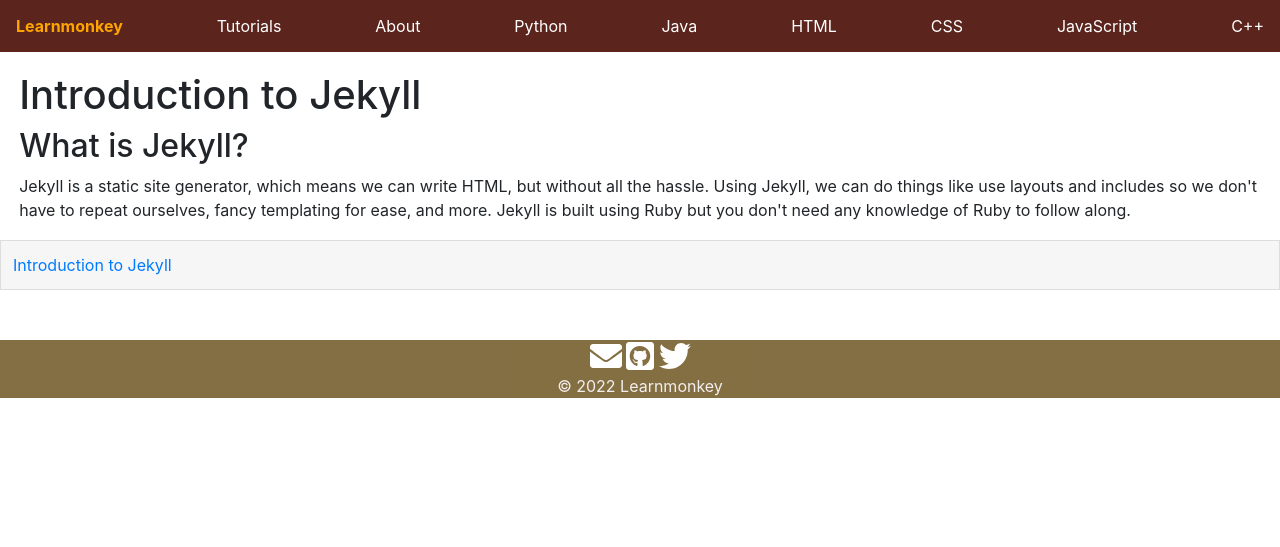
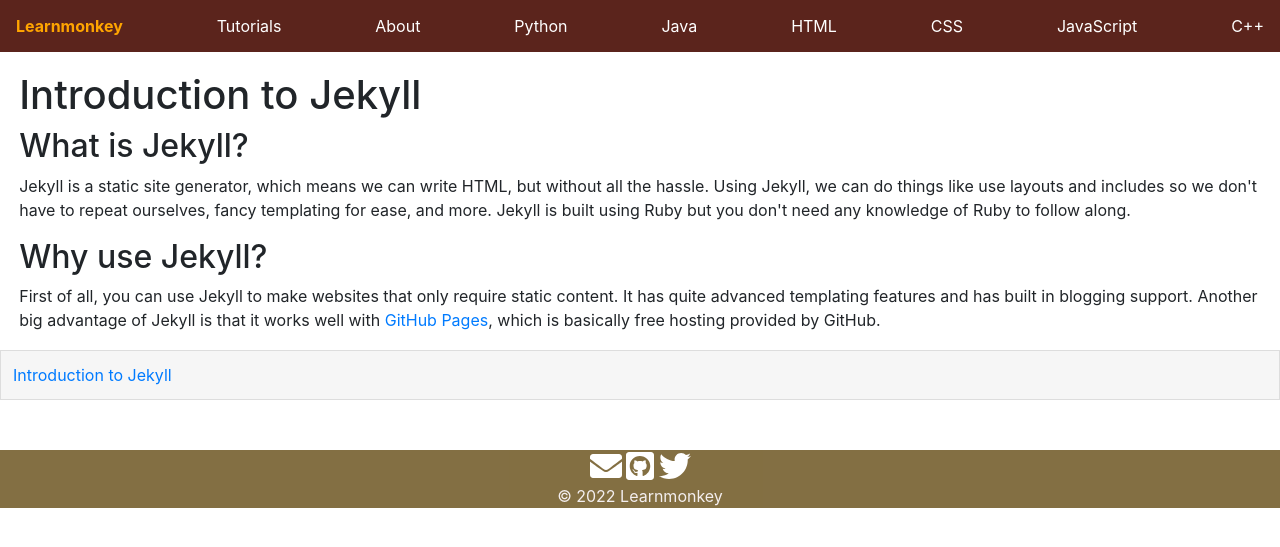
Before and after one commit to learnmonkey/learnmonkey.github.io, a Jekyll site: the page built from programming/jekyll/index.html, in a window 1280 px wide. Shown: the top 547 px of the page. Built offline with Jekyll 4.4.1, drawn with Linux system fonts in a browser that asks for light colours.

Commit message:
why use jekyll add section

```diff
--- a/programming/jekyll/index.html
+++ b/programming/jekyll/index.html
@@ -10,3 +10,8 @@
     <h2>What is Jekyll?</h2>
     <p>Jekyll is a static site generator, which means we can write HTML, but without all the hassle. Using Jekyll, we can do things like use layouts and includes so we don't have to repeat ourselves, fancy templating for ease, and more. Jekyll is built using Ruby but you don't need any knowledge of Ruby to follow along.</p>
 </section>
+
+<section>
+    <h2>Why use Jekyll?</h2>
+    <p>First of all, you can use Jekyll to make websites that only require static content. It has quite advanced templating features and has built in blogging support. Another big advantage of Jekyll is that it works well with <a href="https://pages.github.com">GitHub Pages</a>, which is basically free hosting provided by GitHub.</p>
+</section>
```
